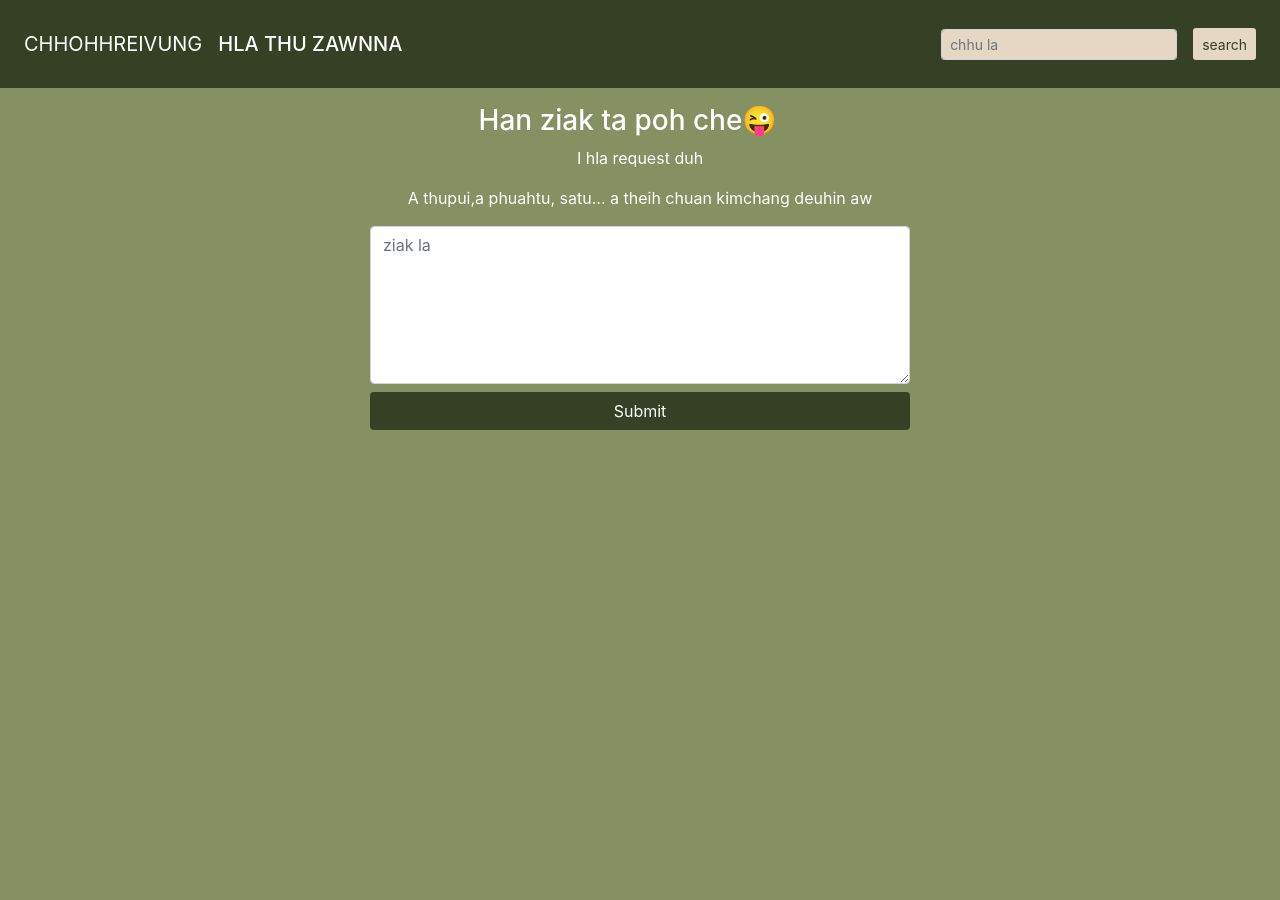
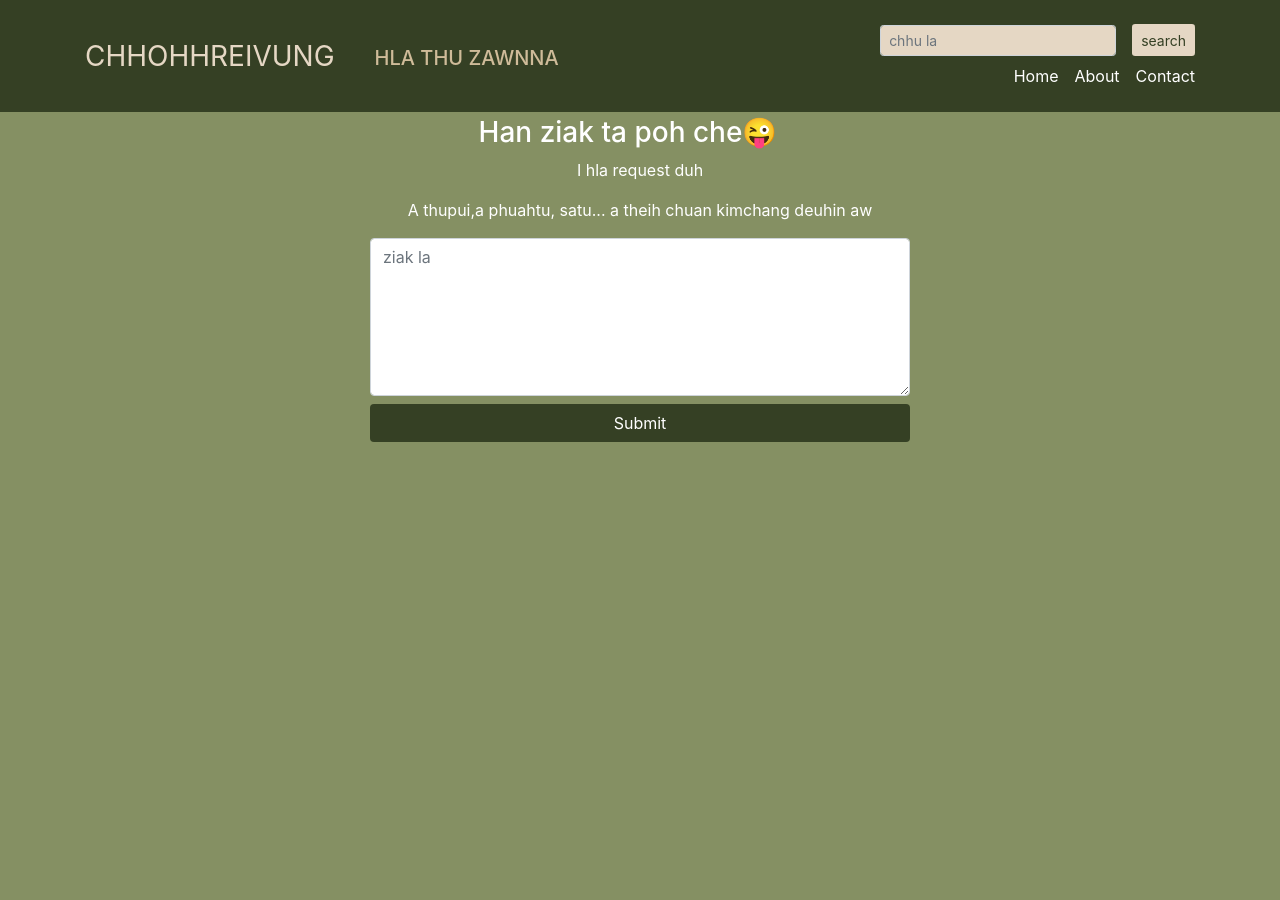
Before and after one commit to pachuau10/zolyrics, a Django app: page /request/ in a window 1280 px wide. Before the commit the page ends 430 px from the top, so only its background shows below. Run offline with Django 5.2, Linux system fonts and the light colour scheme; some libraries are stand-ins or nearby versions.

Commit message:
request page update

```diff
--- a/templates/request.html
+++ b/templates/request.html
@@ -1,7 +1,4 @@
-
 {% load static %}
-
-
 
 <!DOCTYPE html>
 <html lang="en">
@@ -9,62 +6,130 @@
   <meta charset="utf-8">
   <link rel="stylesheet" href="https://code.jquery.com/ui/1.14.1/themes/base/jquery-ui.css">
   <meta name="viewport" content="width=device-width, initial-scale=1, shrink-to-fit=no">
-    <script async src="https://pagead2.googlesyndication.com/pagead/js/adsbygoogle.js?client=ca-pub-4913010328689287"
-     crossorigin="anonymous"></script>
+  <script async src="https://pagead2.googlesyndication.com/pagead/js/adsbygoogle.js?client=ca-pub-4913010328689287" crossorigin="anonymous"></script>
 
-
-    <!-- Bootstrap CSS -->
-    <link rel="stylesheet" href="https://cdn.jsdelivr.net/npm/bootstrap@4.4.1/dist/css/bootstrap.min.css" integrity="sha384-Vkoo8x4CGsO3+Hhxv8T/Q5PaXtkKtu6ug5TOeNV6gBiFeWPGFN9MuhOf23Q9Ifjh" crossorigin="anonymous">
+  <link rel="stylesheet" href="https://cdn.jsdelivr.net/npm/bootstrap@4.4.1/dist/css/bootstrap.min.css" crossorigin="anonymous">
   <link rel="stylesheet" href="{% static 'style.css' %}">
 
+  <title>Request</title>
 
-    <meta charset="UTF-8">
-    <meta name="viewport" content="width=device-width, initial-scale=1.0">
-    <title>Request</title>
+  <style>
+    body {
+      padding-top: 155px;
+    }
+    @media (min-width: 769px) {
+      body {
+        padding-top: 100px;
+      }
+    }
+    @media (max-width: 768px) {
+      #menu-toggle {
+        font-size: 36px;
+        cursor: pointer;
+        user-select: none;
+      }
+    }
+    nav.navbar {
+      position: fixed;
+      top: 0;
+      left: 0;
+      width: 100%;
+      z-index: 1100;
+      background-color: rgb(53, 64, 36);
+    }
+    @media (min-width: 769px) {
+      nav .navigation {
+        background-color: transparent;
+      }
+      nav .navigation ul {
+        display: flex;
+        flex-direction: row;
+        justify-content: flex-end;
+      }
+      nav .navigation li {
+        margin-left: 1rem;
+      }
+      nav .navigation a {
+        color: white;
+        text-decoration: none;
+      }
+      nav .navigation a:hover {
+        text-decoration: underline;
+      }
+    }
+    @media (max-width: 768px) {
+      nav {
+        padding: 1vw 5vw;
+      }
+      .menu-toggle {
+        display: block;
+      }
+      nav .navigation {
+        display: none;
+        position: absolute;
+        top: 70px;
+        right: 0;
+        background: white;
+        width: 200px;
+        padding: 10px;
+        box-shadow: 2px 2px 10px rgba(0,0,0,0.15);
+        border-radius: 4px;
+        z-index: 1050;
+      }
+      nav .navigation.show {
+        display: block;
+      }
+      nav .navigation ul {
+        list-style: none;
+        padding: 0;
+        display: flex;
+        flex-direction: column;
+      }
+      nav .navigation li {
+        margin: 15px 0;
+      }
+      nav .navigation a {
+        color: black !important;
+      }
+    }
+  </style>
 </head>
 <body>
 
-<nav class="navbar navbar-expand-lg navbar-dark p-4" style="background-color: rgb(53, 64, 36);">
-  <a class="navbar-brand" href="{% url 'home' %}">CHHOHHREIVUNG</a>
-  <button class="navbar-toggler" type="button" data-toggle="collapse"
-          data-target="#navbarSupportedContent"
-          aria-controls="navbarSupportedContent" aria-expanded="false"
-          aria-label="Toggle navigation">
-    <span class="navbar-toggler-icon"></span>
-  </button>
+<nav class="navbar navbar-expand-lg p-4">
+  <div class="container d-flex flex-column flex-lg-row align-items-lg-center justify-content-between">
+    <div class="d-flex align-items-center mb-2 mb-lg-0">
+      <a class="navbar-brand mb-0" style="font-size: 28px; color: rgb(229,215,196);" href="{% url 'home' %}">CHHOHHREIVUNG</a>
+      <div class="menu-toggle d-lg-none ml-5 text-white" id="menu-toggle">☰</div>
+      <h5 class="mb-0 pt-1 pl-lg-4 d-none d-lg-block" style="color: rgb(207,187,153);">HLA THU ZAWNNA</h5>
+    </div>
 
-  <div class="collapse navbar-collapse" id="navbarSupportedContent">
-    <div class="d-flex flex-column flex-lg-row align-items-lg-center w-100">
-      <h5 class="text-white mr-auto mb-2 mb-lg-0">HLA THU ZAWNNA</h5>
-
-      <form class="form-inline my-2 my-lg-0" method="GET" action="{% url 'home' %}">
-
-        <input class="form-control form-control-sm w-auto mr-2"
-             type="search"
-             placeholder="chhu la"
-             name="q"
-             aria-label="Search"
-             style="width: 200px;background-color: rgb(229,215, 196);color: rgb(53, 64, 36);
-                 input::placeholder {
-      color: rgb(53, 64, 36);
-      opacity: 1; /* Make sure it’s not faded */
-    }">
-      <button class="btn btn-sm ml-2"
-        style="padding-top: 4px; padding-bottom: 4px; height: 32px;
-               background-color: rgb(229,215,196); color: rgb(53, 64, 36);">
+    <div class="d-flex flex-column align-items-lg-end">
+      <form class="d-flex align-items-center mt-3 mt-lg-0" method="GET" action="{% url 'home' %}">
+        <input id="hla" class="form-control form-control-sm w-auto mr-2" type="search" placeholder="chhu la" name="q" aria-label="Search" style="width: 200px; background-color: rgb(229,215,196); color: rgb(53,64,36);">
+        <button class="btn btn-sm ml-2" style="padding-top: 4px; padding-bottom: 4px; height: 32px; background-color: rgb(229,215,196); color: rgb(53,64,36);">
           search
         </button>
       </form>
+
+      <div class="navigation">
+        <ul class="list-unstyled mt-2 mb-0">
+          <li><a href="{% url 'home' %}">Home</a></li>
+          <li><a href="#">About</a></li>
+          <li><a href="#">Contact</a></li>
+        </ul>
+      </div>
     </div>
   </div>
 </nav>
+
 <div style="background-color: rgb(133,144,99); min-height: 100vh;">
   <div class="container">
-          <h3 class="text-right text-lg-center pr-4 pt-3 text-white" >Han ziak ta poh che😜</h3>
+    <h3 class="text-right text-lg-center pr-4 pt-3 text-white">Han ziak ta poh che😜</h3>
     <p class="text-white text-center">I hla request duh</p>
     <p class="text-white text-center">A thupui,a phuahtu, satu... a theih chuan kimchang deuhin aw</p>
     {% for message in messages %}
-                <p class="text-white text-center">{{message}}</p>
+      <p class="text-white text-center">{{ message }}</p>
     {% endfor %}
   </div>
 
@@ -74,24 +139,24 @@
         <div class="Reques">
           <form method="POST">
             {% csrf_token %}
-                    <textarea
-                        name="request"
-                        class="form-control mb-2"
-                        rows="6"
-                        placeholder="ziak la"></textarea>
-                    <button type="submit" class="btn text-white w-100" style="background-color: rgb(53, 64, 36);">
-                        Submit
-                    </button>
+            <textarea name="request" class="form-control mb-2" rows="6" placeholder="ziak la"></textarea>
+            <button type="submit" class="btn text-white w-100" style="background-color: rgb(53, 64, 36);">Submit</button>
           </form>
         </div>
       </div>
     </div>
   </div>
+</div>
 
+<script src="https://code.jquery.com/jquery-3.7.1.js"></script>
+<script>
+  document.getElementById('menu-toggle').addEventListener('click', function() {
+    document.querySelector('nav .navigation').classList.toggle('show');
+  });
+</script>
 
-</div>
-<script src="https://code.jquery.com/jquery-3.4.1.slim.min.js" integrity="sha384-J6qa4849blE2+poT4WnyKhv5vZF5SrPo0iEjwBvKU7imGFAV0wwj1yYfoRSJoZ+n" crossorigin="anonymous"></script>
-    <script src="https://cdn.jsdelivr.net/npm/popper.js@1.16.0/dist/umd/popper.min.js" integrity="sha384-Q6E9RHvbIyZFJoft+2mJbHaEWldlvI9IOYy5n3zV9zzTtmI3UksdQRVvoxMfooAo" crossorigin="anonymous"></script>
-    <script src="https://cdn.jsdelivr.net/npm/bootstrap@4.4.1/dist/js/bootstrap.min.js" integrity="sha384-wfSDF2E50Y2D1uUdj0O3uMBJnjuUD4Ih7YwaYd1iqfktj0Uod8GCExl3Og8ifwB6" crossorigin="anonymous"></script>
+<script src="https://cdn.jsdelivr.net/npm/popper.js@1.16.0/dist/umd/popper.min.js" crossorigin="anonymous"></script>
+<script src="https://cdn.jsdelivr.net/npm/bootstrap@4.4.1/dist/js/bootstrap.min.js" crossorigin="anonymous"></script>
+
 </body>
 </html>
```
Lines whose indentation alone changed are shown as unchanged.
